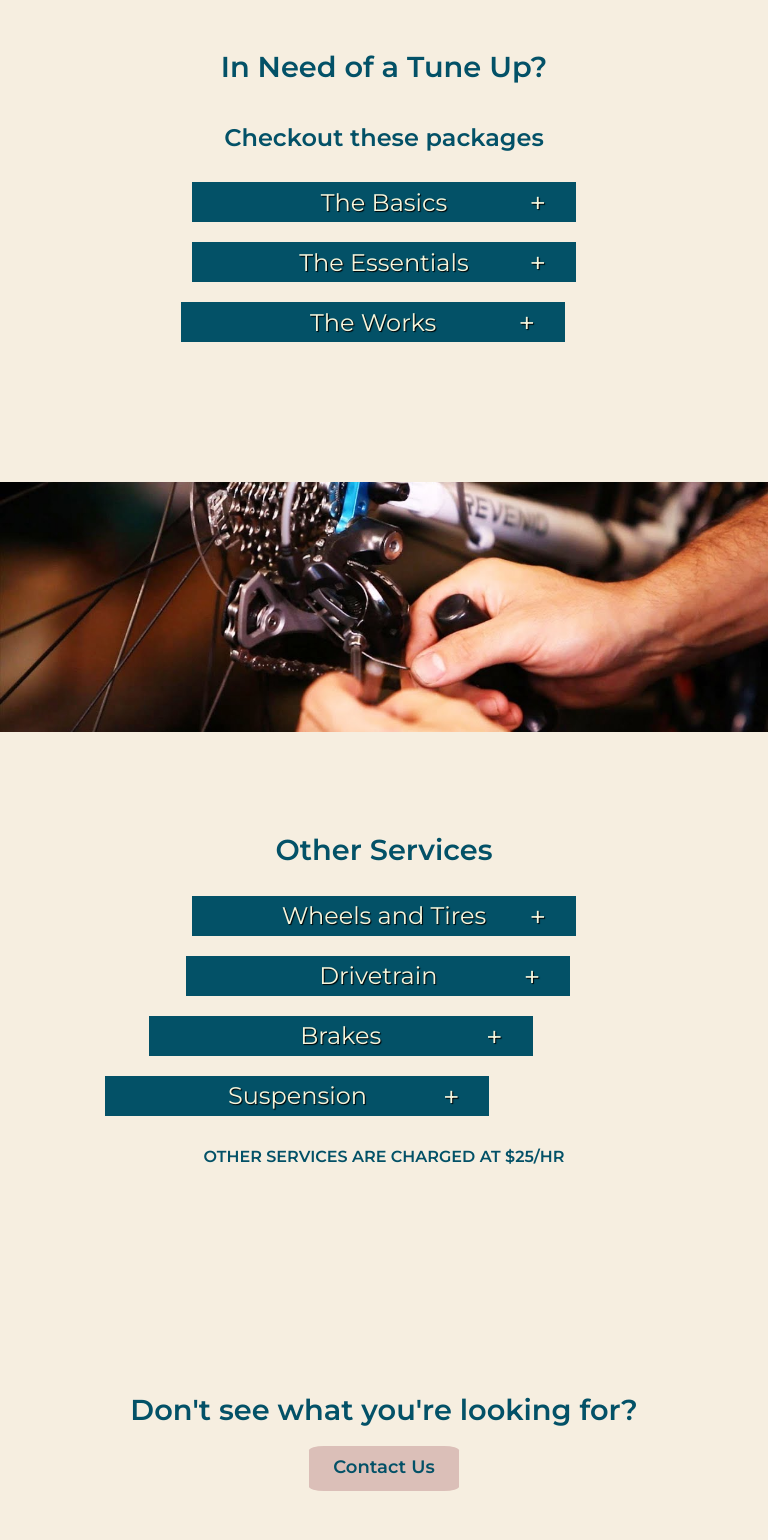
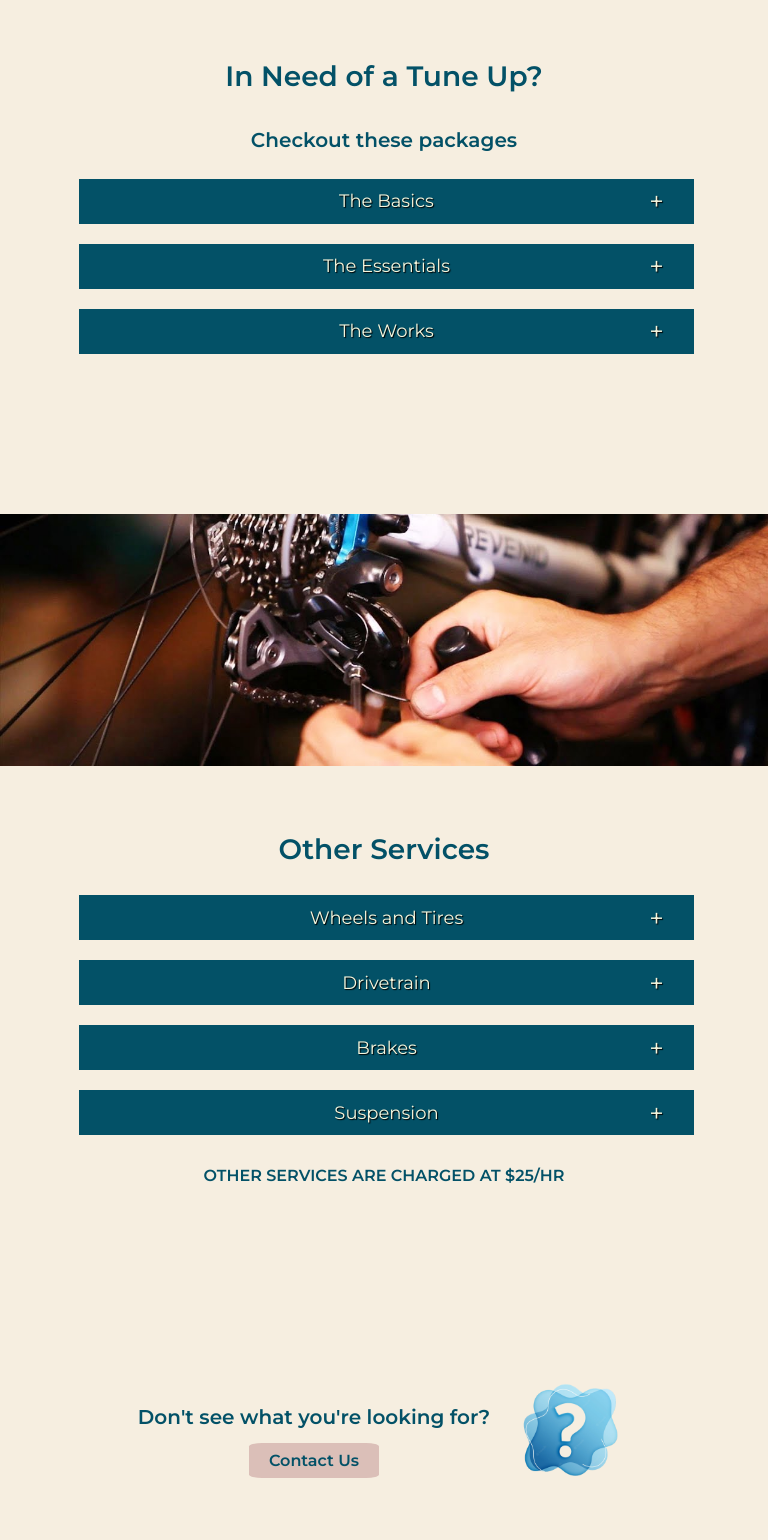
Before and after one commit to xebol/hjul-house, a React (Create React App) app: page /services in a window 768 px wide. Shown: the part 300-1840 px from the top of the page. Built offline with nearby package versions, Linux system fonts and the light colour scheme.

Commit message:
finish responsive design for tablet screen

```diff
--- a/src/pages/Services.css
+++ b/src/pages/Services.css
@@ -272,36 +272,65 @@
 /* Styles for screens with a width between 601px and 1024px (typically for tablets) */
 @media screen and (min-width: 601px) and (max-width: 1024px) {
     .services-page h1 {
-    font-size: 1.8em; /* Adjust the font size for smaller screens */
+      font-size: 1.75em;
+    }
+
+    .services-page h2 {
+      font-size: 1.25em;
     }
 
     .services-offered {
-    height: 200px; /* Adjust the height for smaller screens */
-    margin-bottom: 50px; /* Adjust the margin */
+      background-position: 0 -40px;
+      height: 200px;
+      width: 100%;
+      margin-bottom: 60px;
     }
 
+
     .services-title .services-label {
-    height: 40px; /* Adjust the height for smaller screens */
+      height: 45px;
+      font-size: .75em;
+      display: flex;
+      justify-content: center;
+      width: 80vw;
+      margin-left: 5px;
     }
 
     .services-title .services-label::before {
-    font-size: 1.2em; /* Adjust the font size for smaller screens */
+      font-size: 1.4em; /* Adjust the font size for smaller screens */
     }
 
     .services-title.active .services-label::before {
-    font-size: 1.8em; /* Adjust the font size for smaller screens */
+      font-size: 1.8em;
     }
 
     .services-title .services-content {
-    width: 100%; /* Full width for smaller screens */
+      width: 80vw;
+      margin-left: 5px;
     }
 
     .services-title.active .services-content {
-    height: 200px; /* Adjust the expanded content height */
+      display: flex;
+      justify-content: center;
+      text-align: left;
+      height: 300px;
+      background-color: lightgrey;
+      width: 80vw;
+      margin-left: 5px;
+      overflow: auto;
     }
 
     .price {
-    font-size: 1.2rem; /* Adjust the font size for smaller screens */
+      font-family: 'Montserrat', sans-serif;
+      font-weight: bold;
+      font-size: 1.2rem;
+      padding-top: 0;
+      margin-top: -30px;
+    }
+
+    #the-works {
+      margin-top: 0px;
+      padding-top: 40px;
     }
 
     #services-link {
@@ -309,18 +338,38 @@
     }
 
     .repair-services {
-    height: 250px; /* Adjust the height for smaller screens */
-    margin-bottom: 80px; /* Adjust the margin */
-    margin-top: 80px; /* Adjust the margin */
+      height: 300px;
+      margin-top: 100px;
+      margin-bottom: 0;
+      padding-bottom: 0;
     }
 
     .other-services-inquries {
+      display: flex;
+      justify-content: center;
+      align-items: center;
+    }
+
+    .other-services-inquries h1 {
+      display: flex;
       flex-direction: column; /* Stack inquiries vertically on smaller screens */
       align-items: center; /* Center align content */
+      justify-content: center;
+      font-size: 1.25em;
     }
 
     .question-mark {
-    height: 120px; /* Adjust the size of the question mark */
-    width: 120px; /* Adjust the size of the question mark */
+      height: 120px;
+      width: 120px;
+      margin-top: -5px;
+    }
+
+    #services-link {
+      display: flex;
+      align-items: center;
+      justify-content: center;
+      font-size: 1em;
+      height: 35px;
+      width: 130px;
     }
   }
```
Lines whose indentation alone changed are shown as unchanged.
